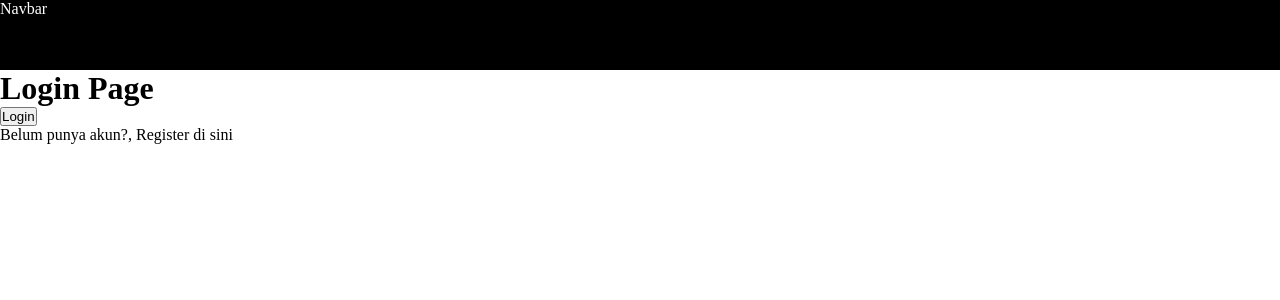
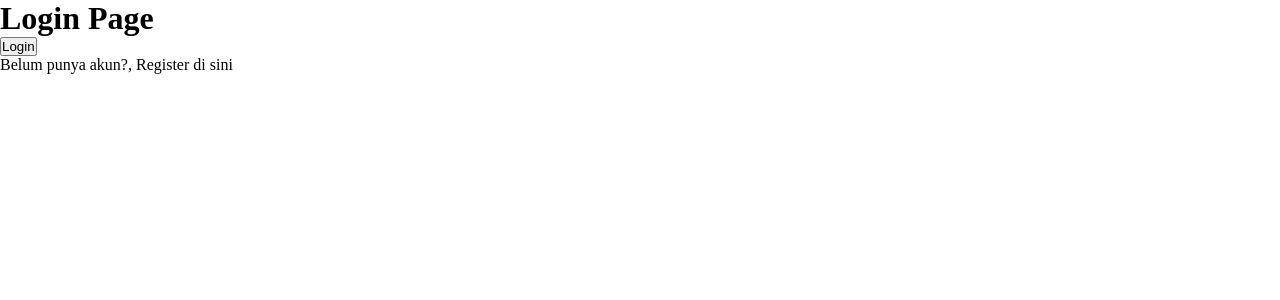
Before and after one commit to argianardi/sinauNextJs, a Next.js app: page /auth/login in a window 1280 px wide. Shown: the top 300 px of the page. Built offline with nearby package versions, Linux system fonts and the light colour scheme.

Commit message:
Feat: Add conditional rendering for navbar

```diff
--- a/src/components/layouts/AppShell/index.tsx
+++ b/src/components/layouts/AppShell/index.tsx
@@ -1,4 +1,5 @@
 import Navbar from '@/components/fragments/Header';
+import { useRouter } from 'next/router';
 import React from 'react';
 
 type AppShellProps = {
@@ -6,9 +7,12 @@
 };
 
 const AppShell = ({ children }: AppShellProps) => {
+  const { pathname } = useRouter();
+  const disabledNavbar = ['/auth/login', '/auth/register'];
+
   return (
     <main>
-      <Navbar />
+      {!disabledNavbar.includes(pathname) && <Navbar />}
       {children}
     </main>
   );
```
